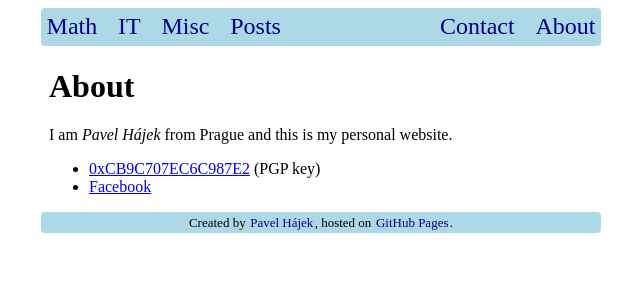
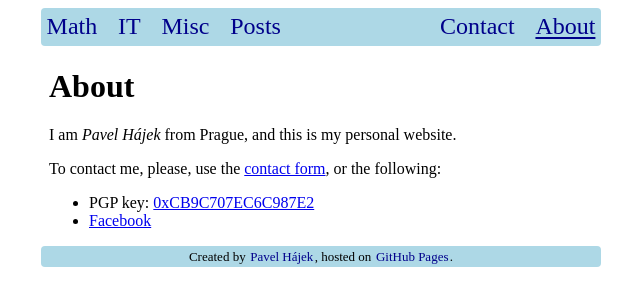
Before and after one commit to p135246/p135246.github.io, a Jekyll site: the page built from About.md, in a window 1280 px wide. Shown: the top 306 px of the page, without its empty margins (319-959 px from the left). Built offline with Jekyll 4.4.1, drawn with Linux system fonts in a browser that asks for light colours; our own code applies the rules of GitHub Pages for plain Markdown files.

Commit message:
Privacy policy; Underline of active page in the menu; Grammar

```diff
--- a/About.md
+++ b/About.md
@@ -4,9 +4,11 @@ nav-name:   about
 ---
 # About
 
-I am *Pavel Hájek* from Prague and this is my personal website.
+I am *Pavel Hájek* from Prague, and this is my personal website.
 
-* [0xCB9C707EC6C987E2][PGP] (PGP key)
+To contact me, please, use the [contact form]({{ site.url }}/Contact.html), or the following:
+
+* PGP key: [0xCB9C707EC6C987E2][PGP]
 * [Facebook][Facebook]
 
 [PGP]:{{ site.url }}/assets/pgpkey.asc
--- a/_includes/contact-form.html
+++ b/_includes/contact-form.html
@@ -11,5 +11,8 @@
     <label for="message">Message: *</label>
     <textarea name="message" id="message" cols="30" rows="10" placeholder="Enter your message" required></textarea>
     </div>
+    <p style="font-size: small;">
+    By submitting your message, you automatically agree to my <b>privacy policy</b>: I will use your data solely for initiating contact and will promptly delete it upon your request. You also automatically agree to the privacy policy of the contact-form provider <a href="https://formspree.io/">Formspree</a>.
+    </p>
     <button type="submit">Send</button>
 </form>
--- a/assets/css/styles.css
+++ b/assets/css/styles.css
@@ -57,19 +57,25 @@ header a {
     margin: 0;
     padding: .1em;
     cursor: pointer;
+    border-radius: 4px;
 }
+
+header a.active {
+    text-decoration: underline;
+}
+
 footer a {
     text-decoration: none;
     color: darkblue;
     padding: .1em;
+    border-radius: 4px;
 }
 header a:hover {
     background-color: yellow;
-    border-radius: 4px;
+
 }
 footer a:hover {
     background-color: yellow;
-    border-radius: 4px;
 }
 
 
```
Also changed, not shown: IT.md (+1 -1 lines).
